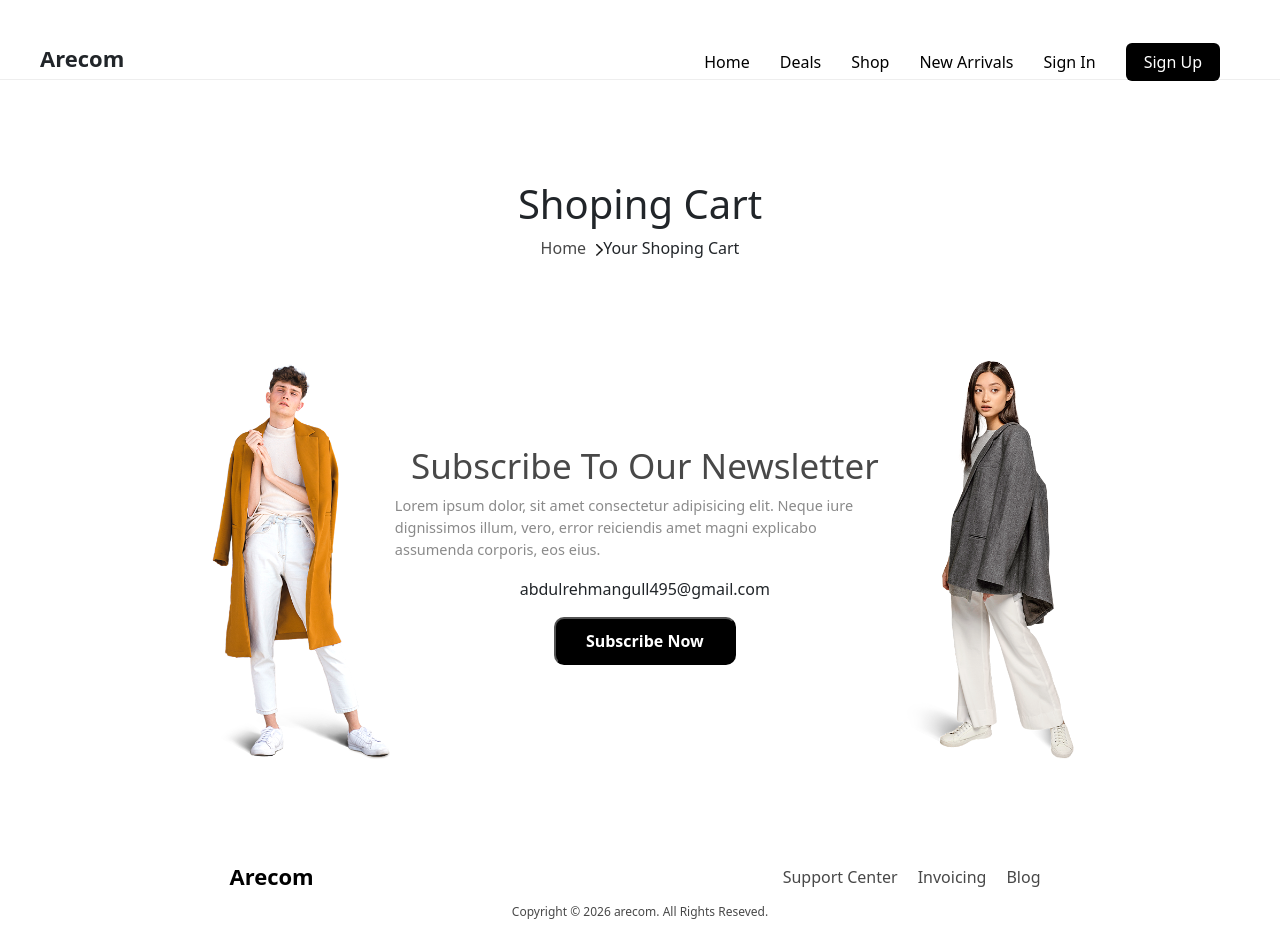
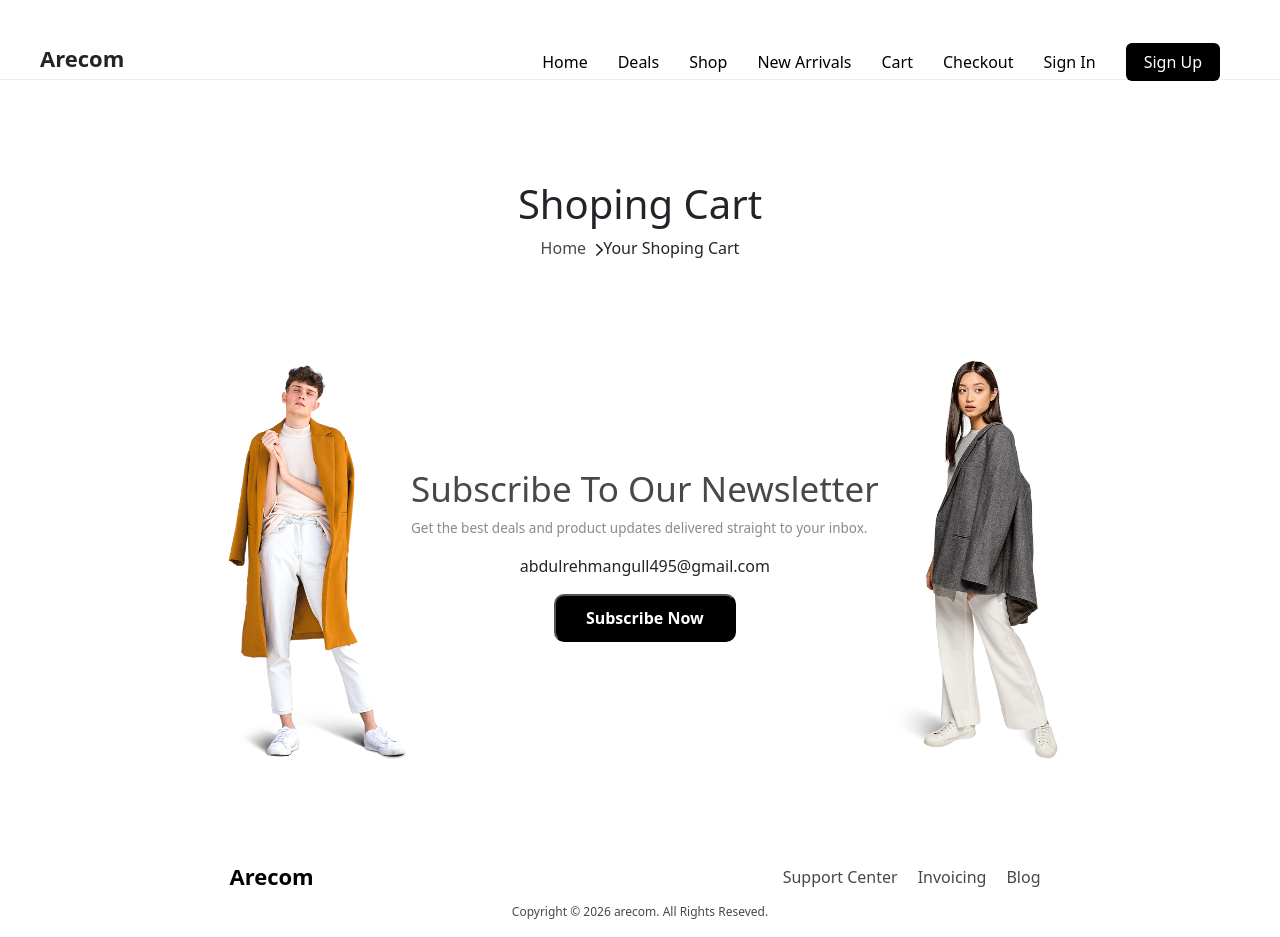
Before and after one commit to abdulrehmangull495/Arecom, a React (Vite) app: page /Cart in a window 1280 px wide. Built offline with nearby package versions, Linux system fonts and the light colour scheme.

Commit message:
update header

```diff
--- a/src/components/Cart.jsx
+++ b/src/components/Cart.jsx
@@ -18,9 +18,7 @@ const Cart = () => {
         </div>
         <div className="subsdiv">
           <h5 className="news">Subscribe To Our Newsletter</h5>
-          <p className="amet">Lorem ipsum dolor, sit amet consectetur adipisicing elit.
-            Neque iure dignissimos illum, vero, error reiciendis amet magni
-             explicabo assumenda corporis, eos eius.</p>
+          <p className="getthe">Get the best deals and product updates delivered straight to your inbox.</p>
              <p>abdulrehmangull495@gmail.com</p>
              <div>
               <button className="subsnow">Subscribe Now</button>
--- a/src/components/Headers.jsx
+++ b/src/components/Headers.jsx
@@ -24,6 +24,8 @@ const Header = () => {
   <li><NavLink to="/Deals" onClick={handleLinkClick}>Deals</NavLink></li>
   <li><NavLink to="/Shop" onClick={handleLinkClick}>Shop</NavLink></li>
   <li><NavLink to="/Newarrivals" onClick={handleLinkClick}>New Arrivals</NavLink></li>
+  <li><NavLink to="/Cart" onClick={handleLinkClick}>Cart</NavLink></li>
+  <li><NavLink to="/Mycheckout" onClick={handleLinkClick}>Checkout</NavLink></li>
   <li><NavLink to="/Signin" onClick={handleLinkClick}>Sign In</NavLink></li>
   <li>
     <NavLink to="/Signup" className="signup-btn" onClick={handleLinkClick}>
--- a/src/components/checkout.css
+++ b/src/components/checkout.css
@@ -675,3 +675,14 @@ margin-top: 30px;
     color: rgb(72, 72, 72,100);
     padding-top: 10px;
 }
+
+@media (min-width:300px) and (max-width:425px) {
+    .left{
+    max-width: 400px;
+    width: 100%;
+    height: 850px;
+    /* margin-left: 150px; */
+
+    border: 2px solid black;
+}
+}
```
